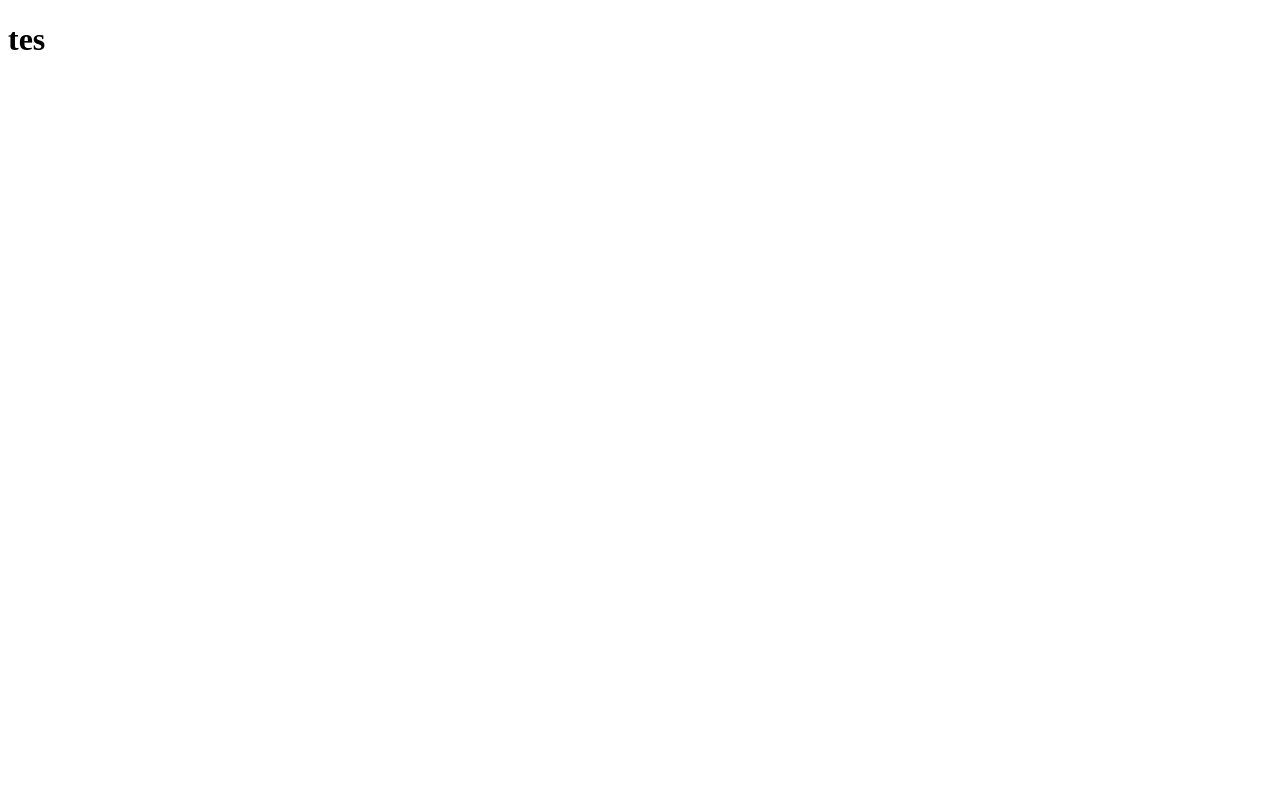
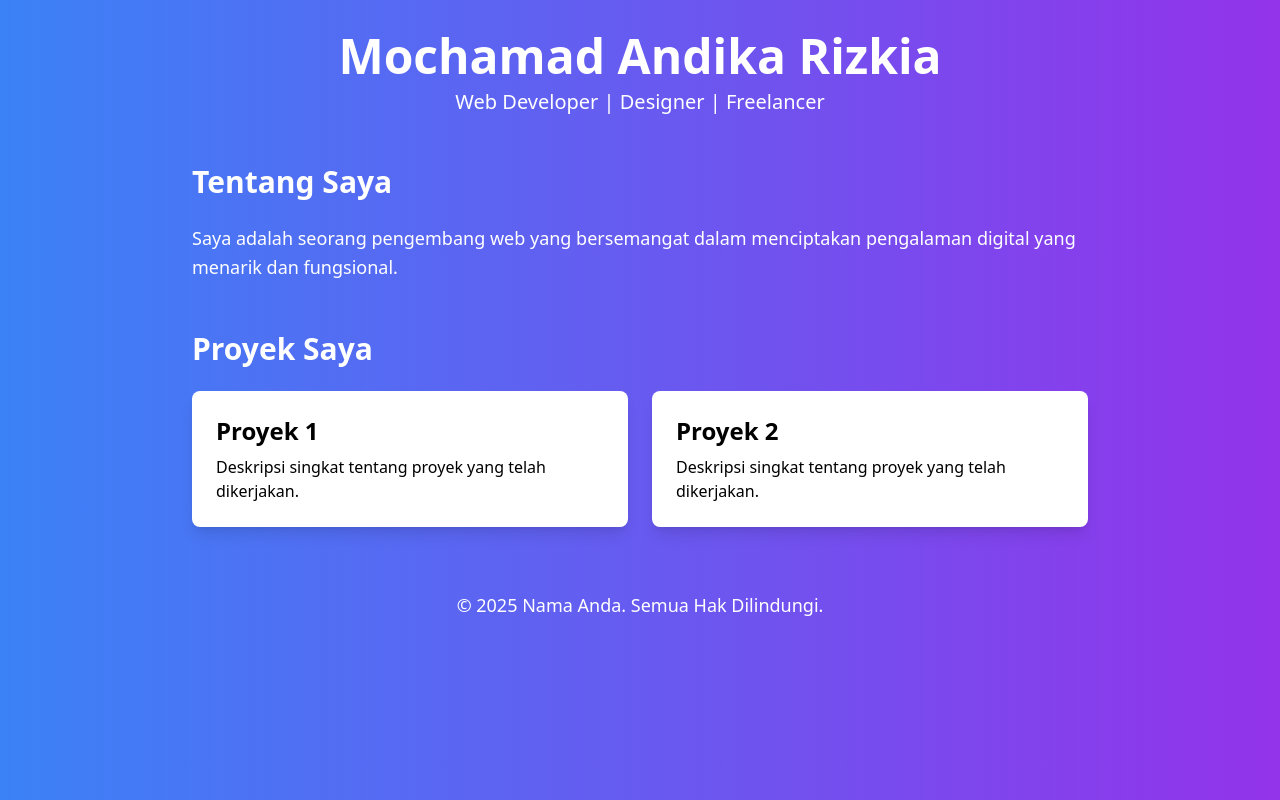
Before and after one commit to dika33/tugas-1, a plain HTML site: page index.html in a window 1280 px wide. Drawn offline with nearby package versions, Linux system fonts and the light colour scheme.

Commit message:
halaman web

```diff
--- a/index.html
+++ b/index.html
@@ -1,11 +1,40 @@
 <!DOCTYPE html>
-<html lang="en">
+<html lang="id">
 <head>
     <meta charset="UTF-8">
     <meta name="viewport" content="width=device-width, initial-scale=1.0">
-    <title>Document</title>
+    <title>Portofolio</title>
+    <script src="https://cdn.tailwindcss.com"></script>
 </head>
-<body>
-    <h1>tes</h1>
+<body class="min-h-screen bg-gradient-to-r from-blue-500 to-purple-600 text-white p-8">
+    <header class="text-center mb-12">
+        <h1 class="text-5xl font-bold mb-2">Mochamad Andika Rizkia</h1>
+        <p class="text-xl">Web Developer | Designer | Freelancer</p>
+    </header>
+
+    <section class="max-w-4xl mx-auto">
+        <h2 class="text-3xl font-semibold mb-6">Tentang Saya</h2>
+        <p class="text-lg leading-relaxed">
+            Saya adalah seorang pengembang web yang bersemangat dalam menciptakan pengalaman digital yang menarik dan fungsional.
+        </p>
+    </section>
+
+    <section class="max-w-4xl mx-auto mt-12">
+        <h2 class="text-3xl font-semibold mb-6">Proyek Saya</h2>
+        <div class="grid grid-cols-1 md:grid-cols-2 gap-6">
+            <div class="bg-white text-black p-6 rounded-lg shadow-lg">
+                <h3 class="text-2xl font-bold">Proyek 1</h3>
+                <p class="mt-2">Deskripsi singkat tentang proyek yang telah dikerjakan.</p>
+            </div>
+            <div class="bg-white text-black p-6 rounded-lg shadow-lg">
+                <h3 class="text-2xl font-bold">Proyek 2</h3>
+                <p class="mt-2">Deskripsi singkat tentang proyek yang telah dikerjakan.</p>
+            </div>
+        </div>
+    </section>
+
+    <footer class="text-center mt-16 text-lg">
+        <p>© 2025 Nama Anda. Semua Hak Dilindungi.</p>
+    </footer>
 </body>
 </html>
```
